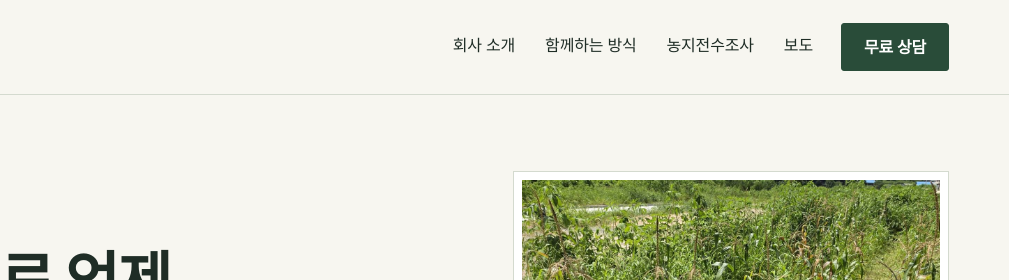
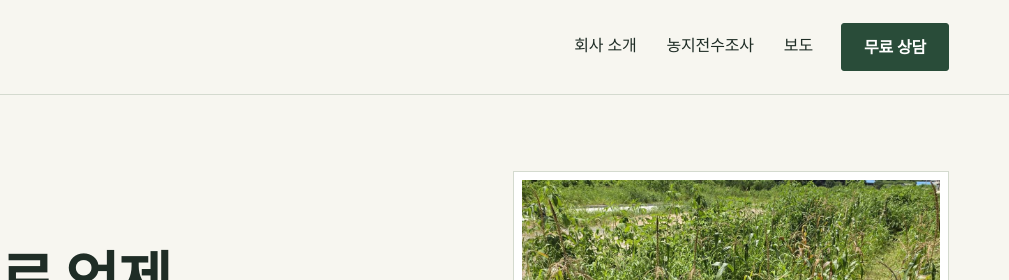
Before and after one commit to actiondrone1004-sketch/olbareun-nongji, a plain HTML site: page index.html in a window 1280 px wide. Shown: the top 280 px of the page, 271-1280 px from the left. Drawn offline with Linux system fonts and the light colour scheme; a web font is replaced by a local one.

Commit message:
메뉴에서 '함께하는 방식' 탭 제거 (홈 내용과 중복)
Co-Authored-By: Claude Opus 5.5 <noreply@anthropic.com>

```diff
--- a/index.html
+++ b/index.html
@@ -27,7 +27,6 @@
     </a>
     <nav class="gnb" aria-label="주요 메뉴">
       <a href="about.html">회사 소개</a>
-      <a href="index.html#how">함께하는 방식</a>
       <a href="services.html">농지전수조사</a>
       <a href="press.html">보도</a>
     </nav>
@@ -42,7 +41,6 @@
   </div>
   <nav class="mnav" id="mnav" aria-label="모바일 메뉴">
     <a href="about.html">회사 소개</a>
-    <a href="index.html#how">함께하는 방식</a>
     <a href="services.html">농지전수조사</a>
     <a href="press.html">보도</a>
     <div class="mcta"><a class="btn btn-green" href="#apply">상담 신청</a><a class="btn btn-white" href="tel:00000000000" data-phone-link>전화상담</a></div>
```
Also changed, not shown: _build/partials/header.html (+0 -2 lines), about.html (+0 -2 lines), press.html (+0 -2 lines), privacy.html (+0 -2 lines), services.html (+0 -2 lines), terms.html (+0 -2 lines).
